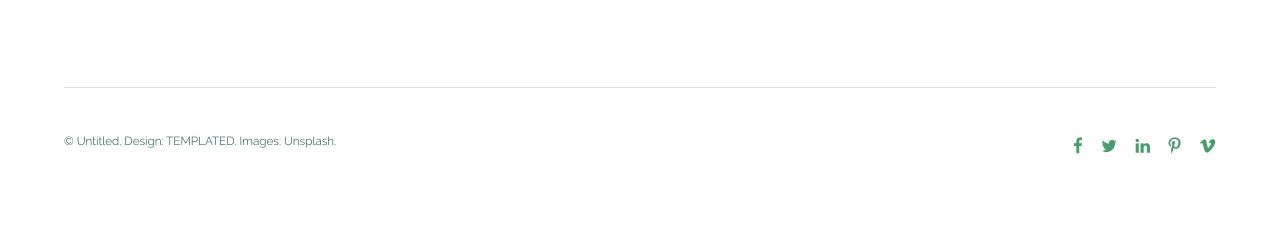
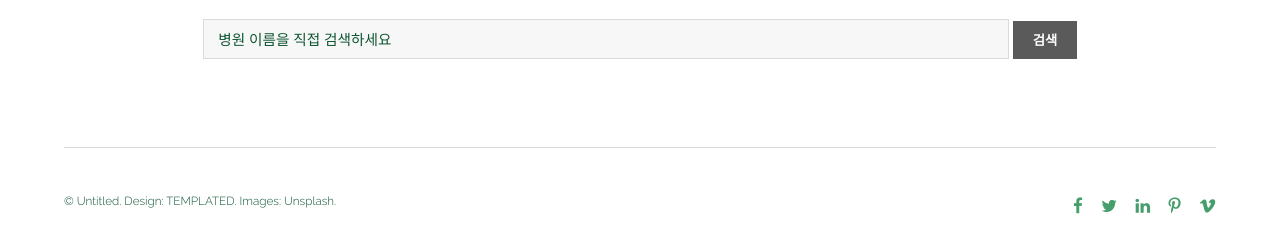
Before and after one commit to axxsxbxx/T4IR_petppo, a Django app: page /review/location/ in a window 1280 px wide. Shown: the part 712-962 px from the top of the page. Before the commit the page ends 866 px from the top, so only its background shows below. Run offline with Django 3.2, Linux system fonts and the light colour scheme; some libraries are stand-ins or nearby versions.

Commit message:
Add Search Function

```diff
--- a/reviews/templates/location.html
+++ b/reviews/templates/location.html
@@ -89,6 +89,19 @@
       		#target {
         		width: 345px;
       		}
+      		#searchbtn{
+				display:inline;
+			}
+      		#hospitalsearch{
+      			margin-top:20px;
+      			width:70%;
+      			display:inline
+      		}
+      		#searchfunction{
+      			margin:auto;
+      			text-align:center;
+      		}
+
 
     	</style>
 	</head>
@@ -122,8 +135,12 @@
 						<h2>병원으로 찾기</h2>
 						<p>당신 주위의 명의를 찾아보세요 </p>
 					</header>
-					<input id="pac-input" class="controls" type="text" placeholder="장소 검색"/>
+					<input id="pac-input" class="controls" type="text" placeholder="장소 검색">
 					<div id="map"></div>
+					<div id="searchfunction">
+						<input id="hospitalsearch" type="text" name="keyword" placeholder="병원 이름을 직접 검색하세요">
+						<button id="searchbtn" onclick="processSearch()">검색</button>
+					</div>
 				</div>
 			</section>
 
@@ -214,6 +231,14 @@
                 		map.fitBounds(bounds);
              		});
          		}
+         		function processSearch() {
+         			if ($('[name="keyword"]').val()){
+	         			location.href = '/review/search2/'+$('[name="keyword"]').val();
+    				}
+    				else{
+    					alert("검색어를 입력하세요");
+    				}
+    			}
     		</script>
 	</body>
 </html>
--- a/reviews/urls.py
+++ b/reviews/urls.py
@@ -9,5 +9,7 @@ urlpatterns =[
     path('commentwrite/', views.writecomment, name='witecomment'),
     path('mapsearch/', views.mapsearch, name='mapsearch'),
     path("search1/<location>", views.search1, name="search1"),
+    path("search2/", views.searchpart, name="search"),
+    path("search2/<location>", views.search2, name="search2"),
     path("heart/<int:id>/", views.heart, name="heart"),
     ]
--- a/reviews/views.py
+++ b/reviews/views.py
@@ -14,6 +14,19 @@ def search1(request, location) :
     rlistpage = paginator.get_page(page)
     context = {"rlist": rlistpage}
     return render(request, 'search.html', context)
+
+def search2(request, location) :
+    page = request.GET.get('page', 1)
+    rlist = Contents.objects.filter(location__contains = location)
+    paginator = Paginator(rlist, 5)
+    rlistpage = paginator.get_page(page)
+    context = {"rlist": rlistpage}
+    return render(request, 'search.html', context)
+
+
+def searchpart(request) :
+    return render(request, "location.html")
+
 
 def findsymptom(request):
     symp_filter=request.GET.get('symp_filter')
```
Also changed, not shown: reviews/templates/search.html (+26 -1 lines).
